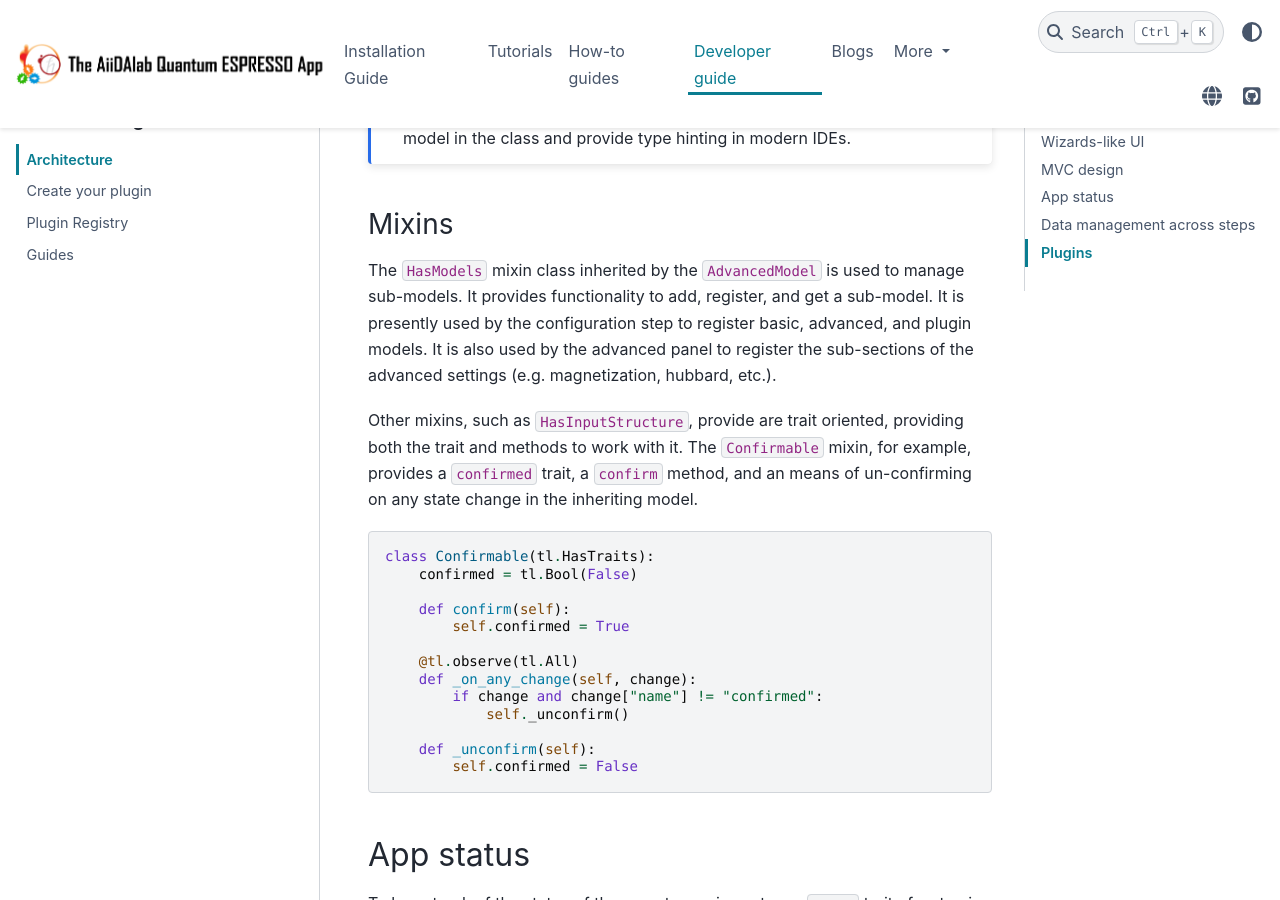
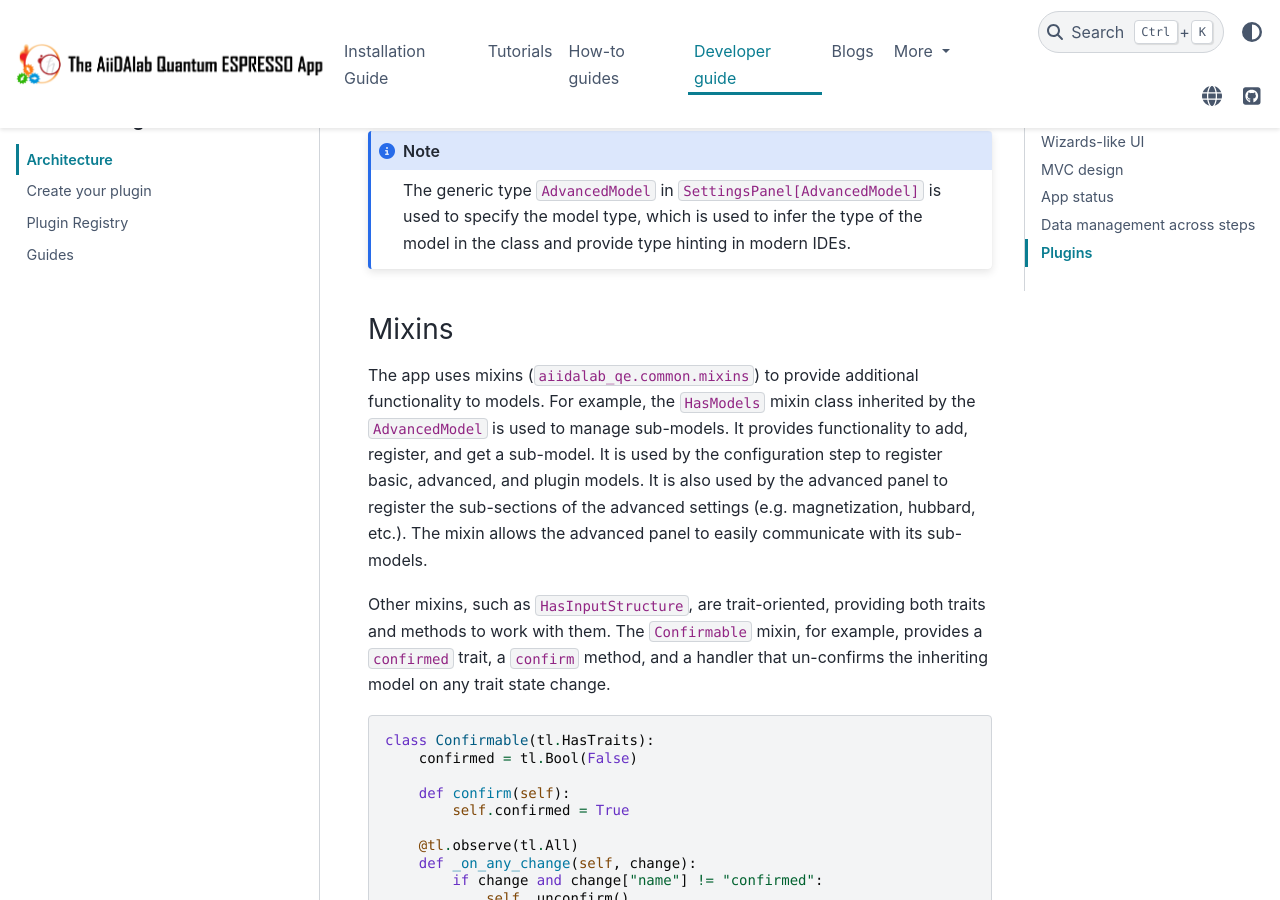
Before and after one commit to aiidalab/aiidalab-qe, a Sphinx documentation site: the page built from docs/source/development/architecture.rst, in a window 1280 px wide and 900 px high, scrolled down 4347 px. Built offline with Sphinx 7.4.7 and the PyData theme 0.15.4, drawn with Linux system fonts in a browser that asks for light colours; some of the changed text lies outside the part shown.

Commit message:
Update docs

```diff
--- a/docs/source/development/architecture.rst
+++ b/docs/source/development/architecture.rst
@@ -64,14 +64,20 @@
 
             # Define and link widgets
             widget = ipw.Dropdown(description="Trait")
+
+            # One-way link - widget options defined solely in the model
             ipw.dlink(
                 (self._model, "options"),
-                (widget, "value"),
+                (widget, "options"),
             )
+
+            # Two-way link - trait is synchronized between widget and model
             ipw.link(
                 (self._model, "trait"),
                 (widget, "value"),
             )
+
+            # Heterogeneous link - widget trait depends on the state of a different model trait
             ipw.dlink(
                 (self._model, "override"),
                 (widget, "disabled"),
@@ -199,13 +205,15 @@
 Mixins
 ------
 
-The ``HasModels`` mixin class inherited by the ``AdvancedModel`` is used to manage sub-models.
+The app uses mixins (``aiidalab_qe.common.mixins``) to provide additional functionality to models.
+For example, the ``HasModels`` mixin class inherited by the ``AdvancedModel`` is used to manage sub-models.
 It provides functionality to add, register, and get a sub-model.
-It is presently used by the configuration step to register basic, advanced, and plugin models.
+It is used by the configuration step to register basic, advanced, and plugin models.
 It is also used by the advanced panel to register the sub-sections of the advanced settings (e.g. magnetization, hubbard, etc.).
+The mixin allows the advanced panel to easily communicate with its sub-models.
 
-Other mixins, such as ``HasInputStructure``, provide are trait oriented, providing both the trait and methods to work with it.
-The ``Confirmable`` mixin, for example, provides a ``confirmed`` trait, a ``confirm`` method, and an means of un-confirming on any state change in the inheriting model.
+Other mixins, such as ``HasInputStructure``, are trait-oriented, providing both traits and methods to work with them.
+The ``Confirmable`` mixin, for example, provides a ``confirmed`` trait, a ``confirm`` method, and a handler that  un-confirms the inheriting model on any trait state change.
 
 .. code:: python
 
```
